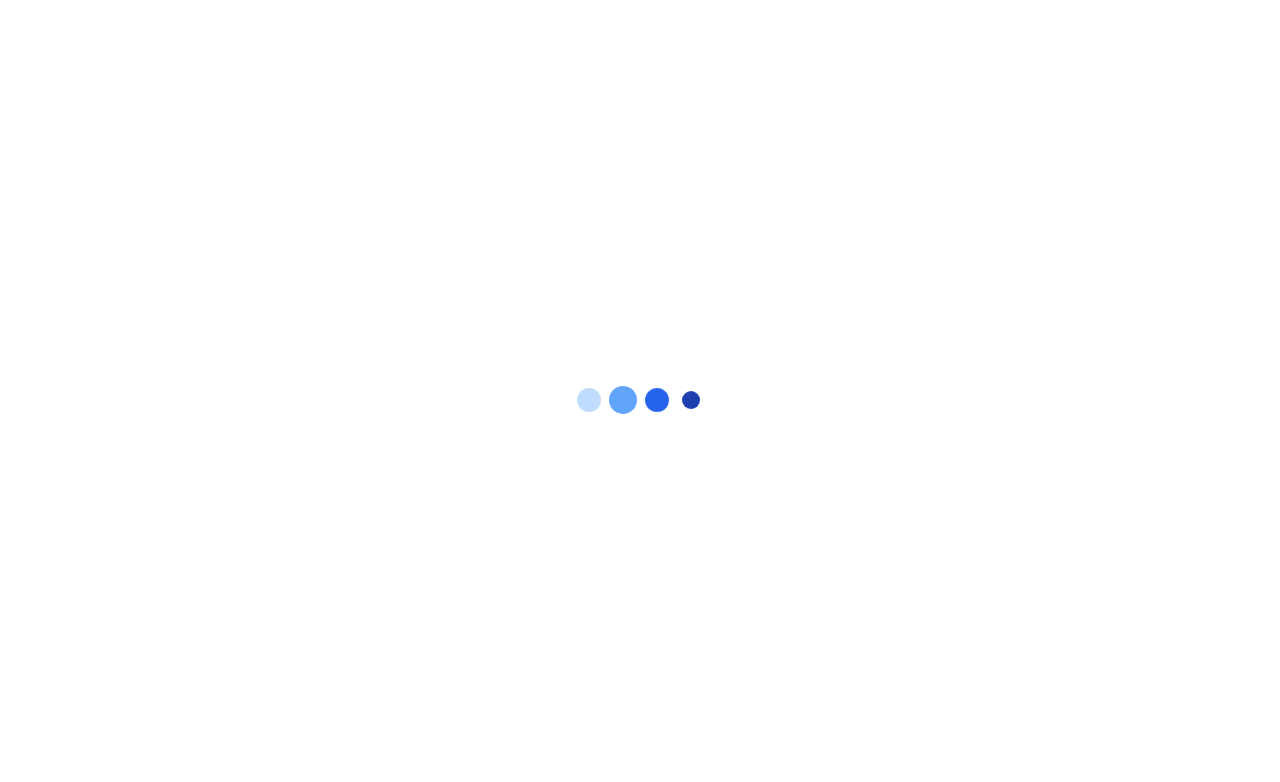
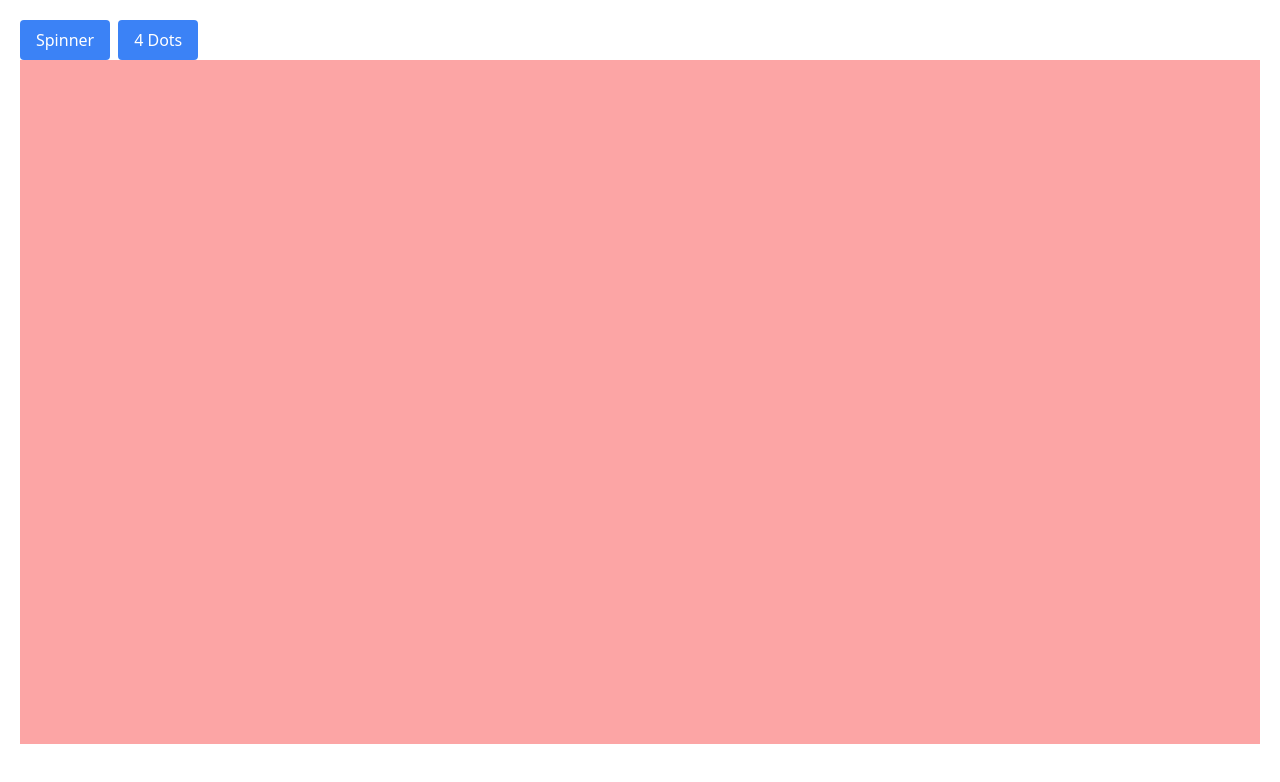
Before and after one commit to Everlasting12/loading-animations, a plain HTML site: page index.html in a window 1280 px wide. Drawn offline with nearby package versions, Linux system fonts and the light colour scheme.

Commit message:
Update index.html

```diff
--- a/index.html
+++ b/index.html
@@ -7,12 +7,40 @@
   <script src="https://cdn.tailwindcss.com"></script>
   <link rel="stylesheet" href="./style.css">
 </head>
-<body>
-    <div class="w-full h-screen flex justify-center items-center gap-1">
+<body class="w-full h-screen flex-cols justify-center items-center gap-1 p-5">
+  <div id="buttons-container" class="space-x-2"></div>
+  <div id="animation-container" class="bg-red-300 flex w-full h-[90%] justify-center items-center"></div>
+
+<script>
+const buttons =[
+  {
+    name:'Spinner',
+   animationContainerId:'spinner',
+  html: `<div class="border-8 border-blue-500 border-t-transparent border-solid rounded-full w-16 h-16 animate-spin" id="spinner"></div>`
+  }, {name:'4 Dots',animationContainerId:'4dots',
+     html:`<div id="4dots" class="flex gap-1">
   <div class="loading-item bg-blue-200 rounded-full scale-animation"></div>
   <div class="loading-item bg-blue-400 rounded-full scale-animation cdelay-200"></div>
   <div class="loading-item bg-blue-600 rounded-full scale-animation cdelay-400"></div>
-  <div class="loading-item bg-blue-800 rounded-full scale-animation cdelay-600"></div>
-</div>
+  <div class="loading-item bg-blue-800 rounded-full scale-animation cdelay-600">
+  </div>
+  </div>`
+     }]
+
+const buttonsContainer = document.querySelector('#buttons-container');
+const animationContainer = document.querySelector('#animation-container');
+
+
+   buttons.forEach(b => {
+            const button = document.createElement('button');
+            button.innerText = b.name;
+            button.classList.add('bg-blue-500', 'text-white', 'px-4', 'py-2', 'rounded', 'hover:bg-blue-700');
+            button.onclick = () =>{
+              animationContainer.innerHTML=b.html
+            };
+            buttonsContainer.appendChild(button);
+        });
+
+</script>
 </body>
 </html>
```
